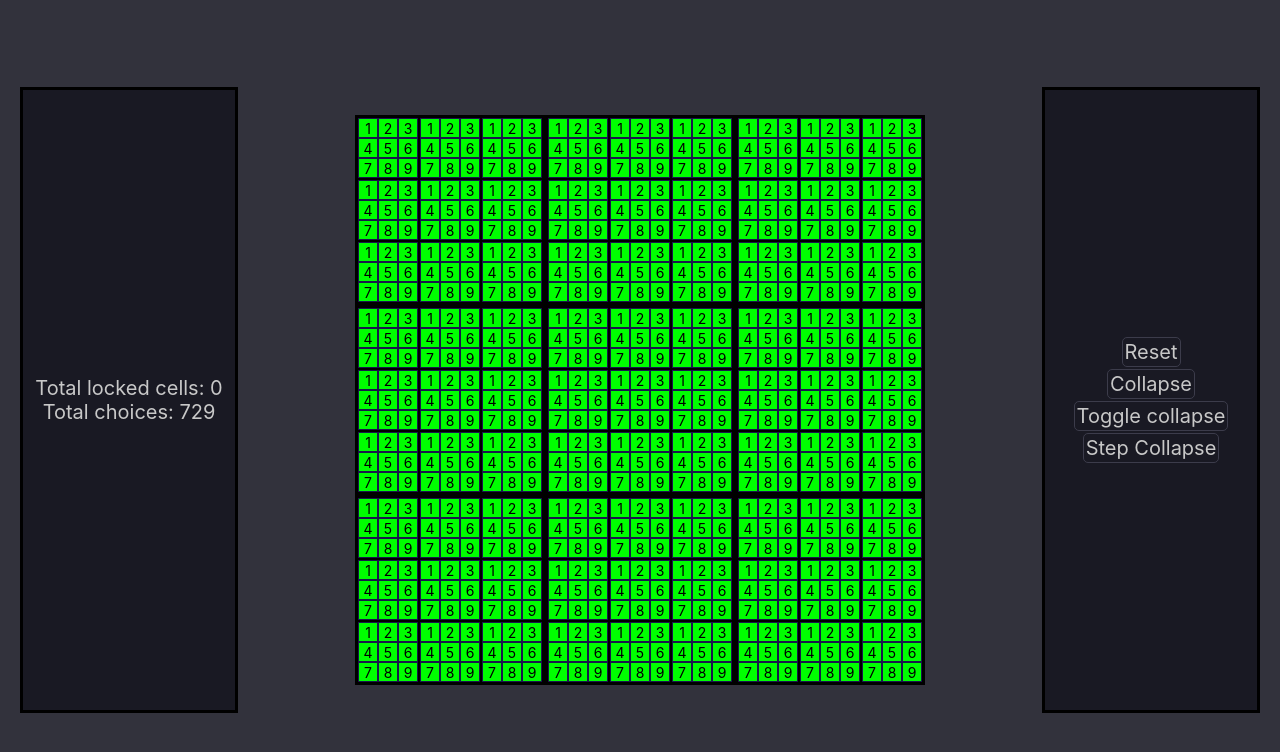
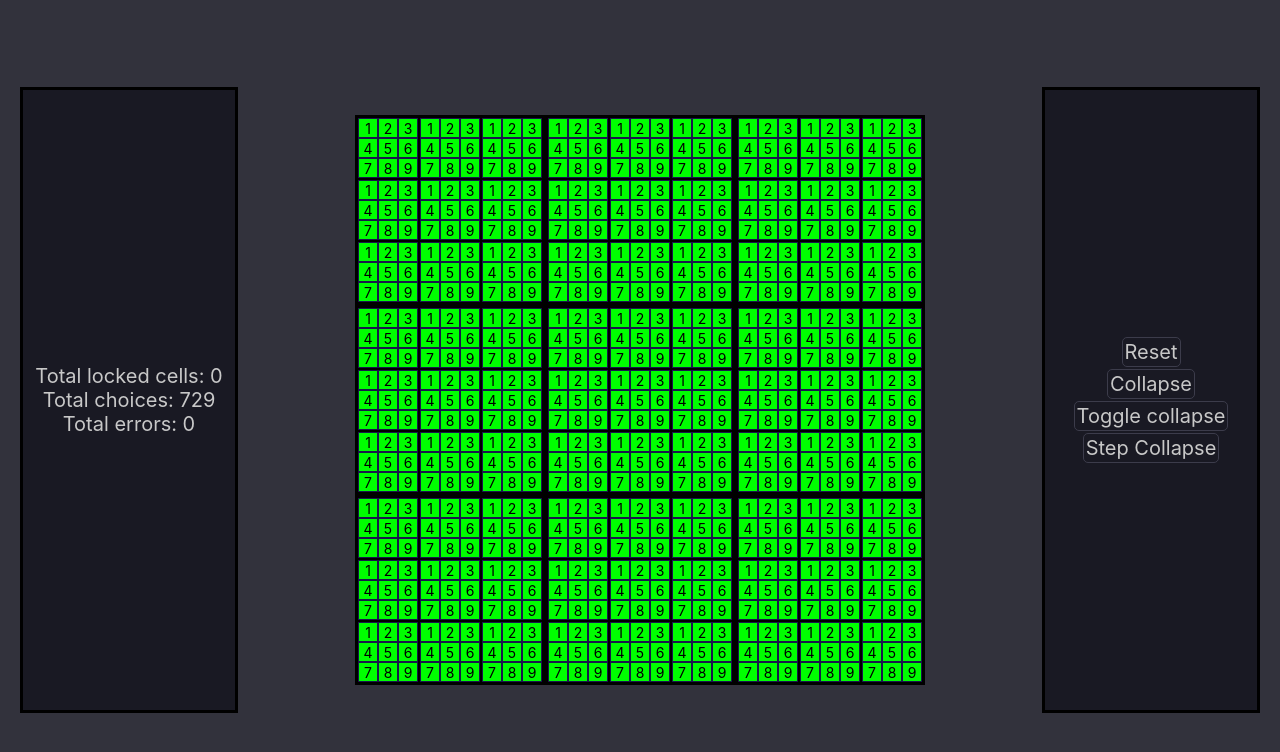
Before and after one commit to peoplestealusernames/sudoku-wave-collapse, a React (Create React App) app: page / in a window 1280 px wide. Shown: the top 752 px of the page. Built offline with nearby package versions, Linux system fonts and the light colour scheme.

Commit message:
LeftPanel: Error counter

```diff
--- a/src/LeftPanel.tsx
+++ b/src/LeftPanel.tsx
@@ -7,11 +7,13 @@ export function LeftPanel(props: {
     SetTable: (Table: boolean[][][]) => void
 }) {
     const [locked, setlocked] = useState<number>(0)
+    const [errors, seterros] = useState<number>(0)
     const [remaining, setremaining] = useState<number>(0)
 
     useEffect(() => {
         let total = 0
         let newLocked = 0
+        let newErr = 0
         console.log("A");
 
         props.Table.forEach(row =>
@@ -20,9 +22,12 @@ export function LeftPanel(props: {
                 total += l
                 if (l === 1)
                     newLocked += 1
+                else if (l === 0)
+                    newErr += 1
             })
         );
 
+        seterros(newErr)
         setlocked(newLocked)
         setremaining(total - newLocked)
     }, [props.Table])
@@ -34,5 +39,8 @@ export function LeftPanel(props: {
         <span>
             Total choices: {remaining}
         </span>
+        <span>
+            Total errors: {errors}
+        </span>
     </div>
 }
```
